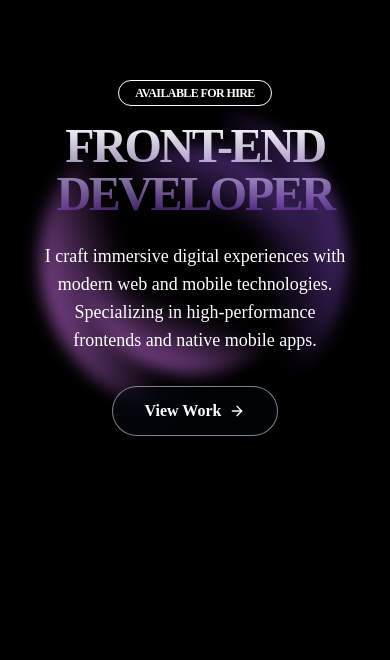
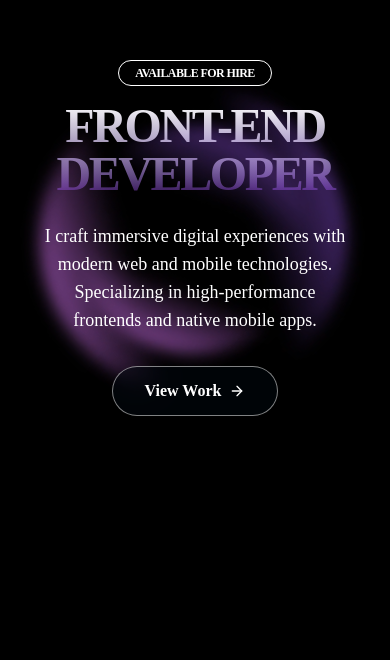
Before and after one commit to Godwin-WebDev002/2026-Portfolio, a React (Vite) app: page / in a window 390 px wide. Shown: the part 184-844 px from the top of the page. Built offline with nearby package versions, Linux system fonts and the light colour scheme; a web font is replaced by a local one.

Commit message:
Update padding for responsive design in page.tsx

```diff
--- a/src/Components/page.tsx
+++ b/src/Components/page.tsx
@@ -23,7 +23,7 @@ export default function Portfolio() {
         animate={{ opacity: 1 }}
         transition={{ duration: 1, delay: 0.2 }}
         id="home"
-        className="min-h-screen w-full relative flex flex-col items-center justify-center text-center px-4 pt-10"
+        className="min-h-screen w-full relative flex flex-col items-center justify-center text-center px-4 sm:pt-10"
       >
         <motion.div className="absolute w-full h-full z-0">
           <div className=" h-full w-full flex justify-center items-center">
```
